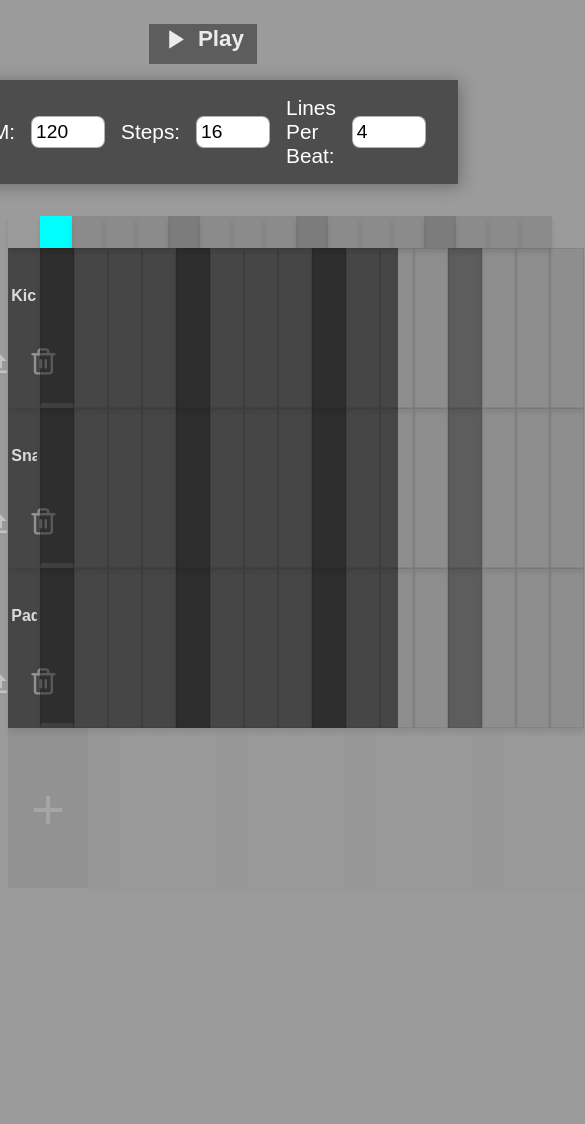
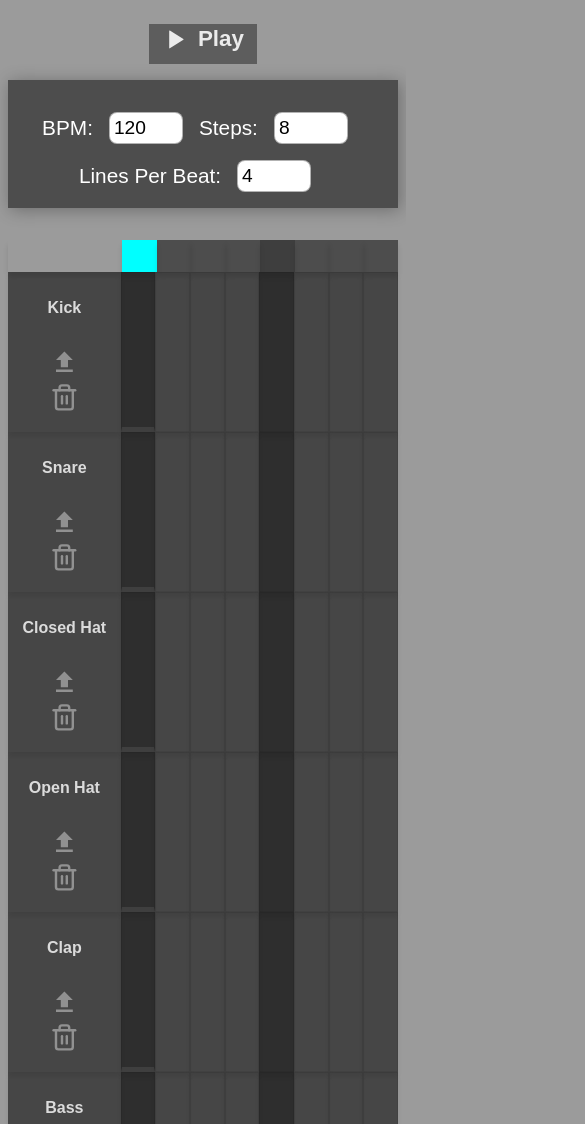
Before and after one commit to andrefcasimiro/music_sampler, a React app: page / in a window 390 px wide. Shown: the top 1124 px of the page, 585 px wide, since content can reach past the window. Before the commit the page ends 896 px from the top, so only its background shows below. Built offline with nearby package versions, Linux system fonts and the light colour scheme.

Commit message:
Improved UI, added base instruments

```diff
--- a/src/containers/App/Sampler/BPMIndicator/index.css
+++ b/src/containers/App/Sampler/BPMIndicator/index.css
@@ -1,7 +1,7 @@
 
 .bpm {
   display: flex;
-  background: rgba(0, 0, 0, 0.2);
+  background: rgba(0, 0, 0, 0.6);
   flex-grow: 1;
   min-height: 2rem;
   min-width: 2rem;
@@ -12,7 +12,7 @@
 }
 
 .bpmMarker {
-  background: rgba(0, 0, 0, 0.1);
+  background: rgba(0, 0, 0, 0.5);
 }
 
 .bpmActive {
--- a/src/containers/App/Sampler/index.css
+++ b/src/containers/App/Sampler/index.css
@@ -163,3 +163,20 @@ p {
 .buttonRemove {
   background: none;
 }
+
+
+
+@media all and (max-width: 880px) {
+  .setting {
+    flex-direction: row;
+    flex-wrap: wrap;
+  }
+
+  .setting * {
+    margin-top: 1rem;
+  }
+
+  .row {
+    flex-direction: column;
+  }
+}
--- a/src/containers/App/Sampler/index.js
+++ b/src/containers/App/Sampler/index.js
@@ -5,6 +5,14 @@ import Instrument from './Instrument'
 import kick from 'assets/data/samples/Kick.WAV'
 // $Ignore
 import snare from 'assets/data/samples/Snare.WAV'
+// $Ignore
+import clhat from 'assets/data/samples/ClosedHat.WAV'
+// $Ignore
+import ohat from 'assets/data/samples/OpenHat.WAV'
+// $Ignore
+import clap from 'assets/data/samples/Clap.WAV'
+// $Ignore
+import bass from 'assets/data/samples/Bass.wav'
 // $Ignore
 import pad from 'assets/data/samples/PAD.mp3'
 // $Ignore
@@ -48,7 +56,7 @@ class Sampler extends Component<Props, State> {
     this.state = {
       settings: {
         tempo: 120,
-        steps: 16,
+        steps: window.innerWidth > 880 ? 16 : 8,
         linesPerBeat: 4,
       },
       sequencer: {
@@ -67,6 +75,26 @@ class Sampler extends Component<Props, State> {
         },
         {
           id: String(2 + Date.now()),
+          name: 'Closed Hat',
+          samplePath: clhat,
+        },
+        {
+          id: String(3 + Date.now()),
+          name: 'Open Hat',
+          samplePath: ohat,
+        },
+        {
+          id: String(4 + Date.now()),
+          name: 'Clap',
+          samplePath: clap,
+        },
+        {
+          id: String(5 + Date.now()),
+          name: 'Bass',
+          samplePath: bass,
+        },
+        {
+          id: String(6 + Date.now()),
           name: 'Pad',
           samplePath: pad,
         },
@@ -200,7 +228,9 @@ class Sampler extends Component<Props, State> {
   editSamplePath = (index: string) => (event: SyntheticInputEvent<*>) => {
     const data = new FormData()
     data.append('file', event.target.files[0])
-    axios.post('http://localhost:8000/upload', data, {})
+
+    const postURI = 'http://localhost:8000/upload'
+    axios.post(postURI, data, {})
          .then(response => {
            if (response.status === 200) {
              const filePath = 'public/uploads/' + response.data.filename
```
Also changed, not shown: 6 other files.
